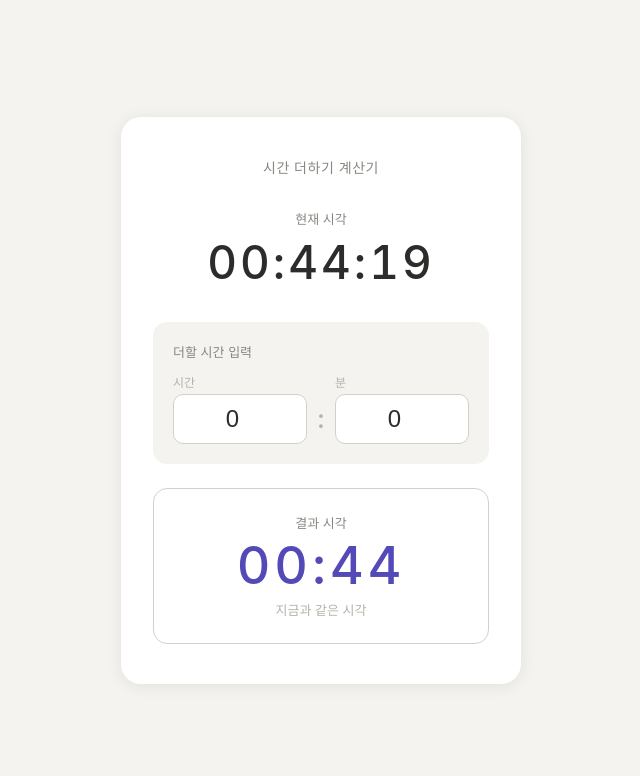
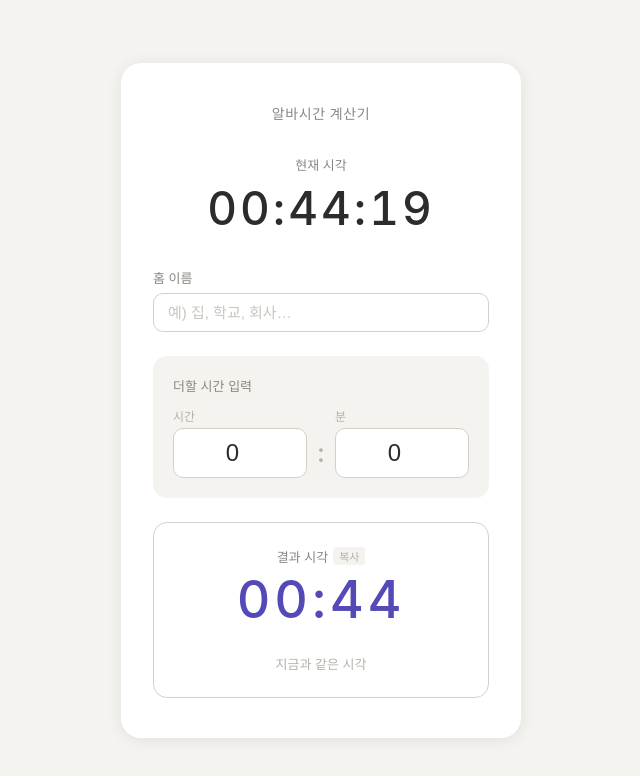
Before and after one commit to WoongjuCho/jjung1486, a plain HTML site: page index.html in a window 1280 px wide. Shown: the whole page, without its empty margins (319-959 px from the left). Drawn offline with Linux system fonts and the light colour scheme.

Commit message:
Add files via upload

```diff
--- a/index.html
+++ b/index.html
@@ -3,7 +3,7 @@
 <head>
   <meta charset="UTF-8" />
   <meta name="viewport" content="width=device-width, initial-scale=1.0" />
-  <title>시간 더하기 계산기</title>
+  <title>최앙비를 위한 알바시간 계산기</title>
   <style>
     *, *::before, *::after { box-sizing: border-box; margin: 0; padding: 0; }
 
@@ -51,6 +51,37 @@
       letter-spacing: 3px;
       color: #2c2c2a;
       font-variant-numeric: tabular-nums;
+    }
+
+    /* 홈 이름 입력 */
+    .name-block {
+      margin-bottom: 1.5rem;
+    }
+    .name-block label {
+      display: block;
+      font-size: 13px;
+      color: #888780;
+      margin-bottom: 6px;
+    }
+    #homeName {
+      width: 100%;
+      font-size: 15px;
+      font-weight: 500;
+      border: 0.5px solid #d3d1c7;
+      border-radius: 10px;
+      padding: 10px 14px;
+      background: #ffffff;
+      color: #2c2c2a;
+      outline: none;
+      transition: border-color 0.15s;
+    }
+    #homeName::placeholder {
+      color: #c8c6bd;
+      font-weight: 400;
+    }
+    #homeName:focus {
+      border-color: #7f77dd;
+      box-shadow: 0 0 0 3px rgba(127,119,221,0.15);
     }
 
     /* 입력 영역 */
@@ -110,11 +141,33 @@
       border-radius: 14px;
       padding: 1.5rem 1.25rem;
       text-align: center;
+      cursor: pointer;
+      transition: background 0.15s, border-color 0.15s;
+      user-select: none;
+    }
+    .result-block:hover {
+      background: #f9f8f5;
+      border-color: #7f77dd;
+    }
+    .result-block:active {
+      background: #f0effe;
     }
     .result-label {
       font-size: 13px;
       color: #888780;
       margin-bottom: 8px;
+      display: flex;
+      align-items: center;
+      justify-content: center;
+      gap: 5px;
+    }
+    .result-label::after {
+      content: '복사';
+      font-size: 11px;
+      color: #b4b2a9;
+      background: #f4f3ef;
+      border-radius: 4px;
+      padding: 1px 6px;
     }
     #result {
       font-size: 52px;
@@ -124,22 +177,54 @@
       font-variant-numeric: tabular-nums;
       line-height: 1;
     }
+    #result-name {
+      font-size: 13px;
+      color: #888780;
+      margin-top: 6px;
+      min-height: 18px;
+    }
     #diff-label {
       font-size: 13px;
       color: #b4b2a9;
-      margin-top: 8px;
+      margin-top: 4px;
       min-height: 18px;
+    }
+
+    /* 복사 토스트 */
+    #toast {
+      position: fixed;
+      bottom: 2rem;
+      left: 50%;
+      transform: translateX(-50%) translateY(10px);
+      background: #2c2c2a;
+      color: #fff;
+      font-size: 13px;
+      padding: 8px 18px;
+      border-radius: 999px;
+      opacity: 0;
+      pointer-events: none;
+      transition: opacity 0.2s, transform 0.2s;
+      white-space: nowrap;
+    }
+    #toast.show {
+      opacity: 1;
+      transform: translateX(-50%) translateY(0);
     }
   </style>
 </head>
 <body>
 
 <div class="card">
-  <p class="card-title">시간 더하기 계산기</p>
+  <p class="card-title">알바시간 계산기</p>
 
   <div class="now-block">
     <div class="now-label">현재 시각</div>
     <div id="now">--:--:--</div>
+  </div>
+
+  <div class="name-block">
+    <label for="homeName">홈 이름</label>
+    <input type="text" id="homeName" placeholder="예) 집, 학교, 회사…" maxlength="30" />
   </div>
 
   <div class="input-block">
@@ -157,12 +242,15 @@
     </div>
   </div>
 
-  <div class="result-block">
+  <div class="result-block" id="result-block" title="클릭하여 복사">
     <div class="result-label">결과 시각</div>
     <div id="result">--:--</div>
+    <div id="result-name"></div>
     <div id="diff-label"></div>
   </div>
 </div>
+
+<div id="toast">클립보드에 복사됐어요 ✓</div>
 
 <script>
   function pad(n) { return String(n).padStart(2, '0'); }
@@ -171,6 +259,7 @@
     const now = new Date();
     const h = parseInt(document.getElementById('addH').value) || 0;
     const m = parseInt(document.getElementById('addM').value) || 0;
+    const name = document.getElementById('homeName').value.trim();
 
     document.getElementById('now').textContent =
       pad(now.getHours()) + ':' + pad(now.getMinutes()) + ':' + pad(now.getSeconds());
@@ -178,6 +267,8 @@
     const future = new Date(now.getTime() + (h * 60 + m) * 60000);
     document.getElementById('result').textContent =
       pad(future.getHours()) + ':' + pad(future.getMinutes());
+
+    document.getElementById('result-name').textContent = name ? name + ' 도착' : '';
 
     const totalMins = h * 60 + m;
     if (totalMins === 0) {
@@ -194,8 +285,26 @@
     }
   }
 
+  let toastTimer = null;
+  function showToast(msg) {
+    const toast = document.getElementById('toast');
+    toast.textContent = msg;
+    toast.classList.add('show');
+    clearTimeout(toastTimer);
+    toastTimer = setTimeout(() => toast.classList.remove('show'), 1800);
+  }
+
+  document.getElementById('result-block').addEventListener('click', () => {
+    const time = document.getElementById('result').textContent;
+    const name = document.getElementById('homeName').value.trim();
+    if (time === '--:--') return;
+    const text = name ? name + ' (' + time + ')' : '(' + time + ')';
+    navigator.clipboard.writeText(text).then(() => showToast('클립보드에 복사됐어요 ✓'));
+  });
+
   document.getElementById('addH').addEventListener('input', calc);
   document.getElementById('addM').addEventListener('input', calc);
+  document.getElementById('homeName').addEventListener('input', calc);
 
   calc();
   setInterval(calc, 1000);
```
